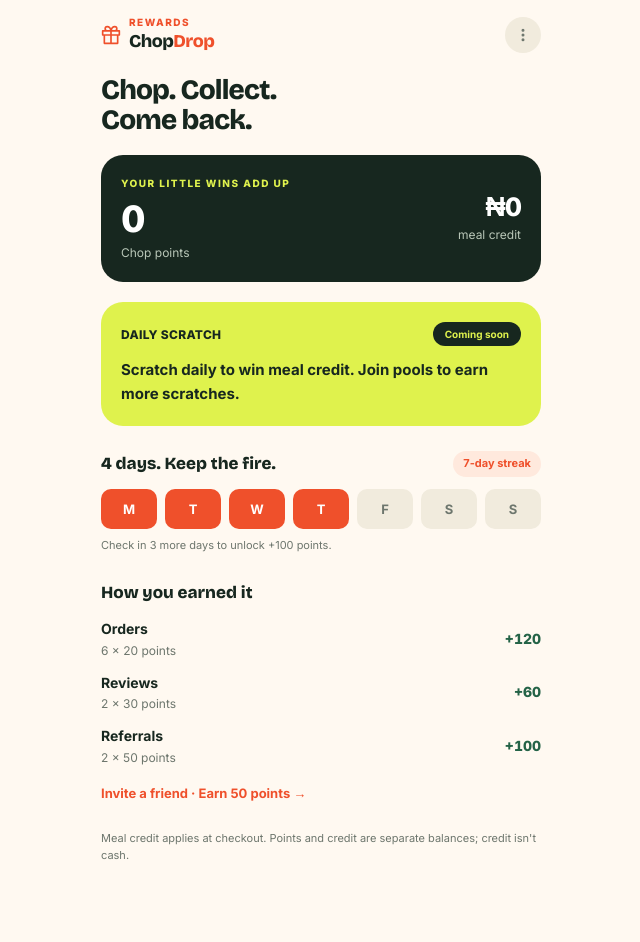
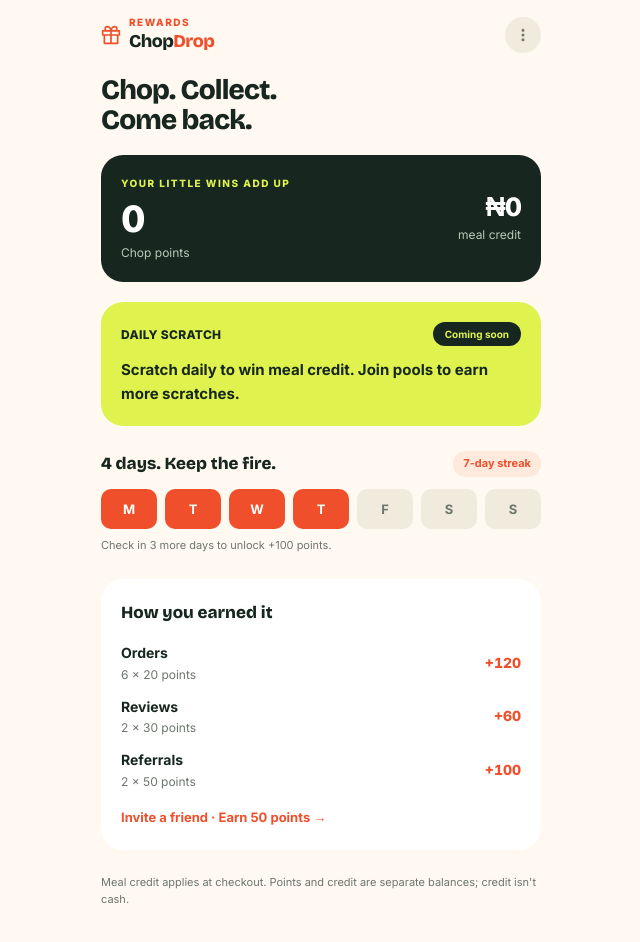
Before and after one commit to fredddyy/chopdrop, a Next.js app: page /rewards in a window 1280 px wide. Shown: the top 942 px of the page, without its empty margins (319-959 px from the left). Built offline with nearby package versions, Linux system fonts and the light colour scheme.

Commit message:
fix: How you earned it on white card, points in coral

```diff
--- a/src/app/rewards/page.tsx
+++ b/src/app/rewards/page.tsx
@@ -83,9 +83,10 @@ export default function RewardsPage() {
         </p>
       </div>
 
-      {/* ── How you earned it ── */}
+      {/* ── How you earned it — white card ── */}
       <div className="px-5 mt-6">
-        <h3 className="text-[17px] font-extrabold mb-3" style={{ fontFamily: "'Bricolage Grotesque', sans-serif", color: "#17271F" }}>How you earned it</h3>
+        <div className="p-5 rounded-[22px]" style={{ background: "var(--card)" }}>
+          <h3 className="text-[17px] font-extrabold mb-4" style={{ fontFamily: "'Bricolage Grotesque', sans-serif", color: "#17271F" }}>How you earned it</h3>
           <div className="space-y-3">
             {[
               { label: "Orders", detail: "6 \u00d7 20 points", points: "+120" },
@@ -97,13 +98,14 @@ export default function RewardsPage() {
                   <p className="text-[14px] font-bold" style={{ color: "#17271F" }}>{item.label}</p>
                   <p className="text-[12px]" style={{ color: "var(--text-muted)" }}>{item.detail}</p>
                 </div>
-              <span className="text-[14px] font-extrabold tabular-nums" style={{ color: "var(--emerald)" }}>{item.points}</span>
+                <span className="text-[14px] font-extrabold tabular-nums" style={{ color: "var(--coral)" }}>{item.points}</span>
               </div>
             ))}
           </div>
           <button className="mt-4 text-[13px] font-bold cursor-pointer" style={{ color: "var(--coral)" }}>
             Invite a friend · Earn 50 points →
           </button>
+        </div>
       </div>
 
       {/* ── Footer note ── */}
```
Lines whose indentation alone changed are shown as unchanged.
